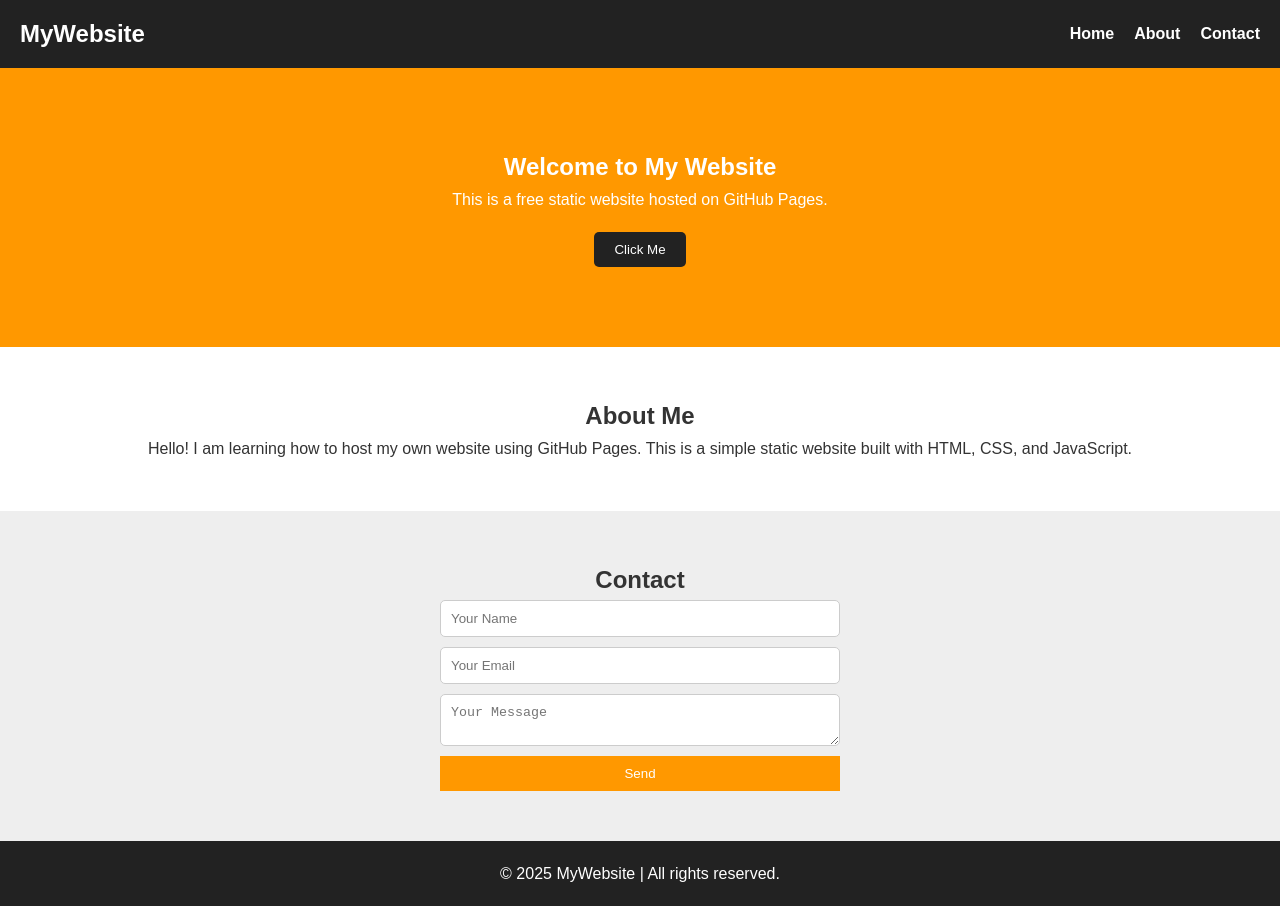
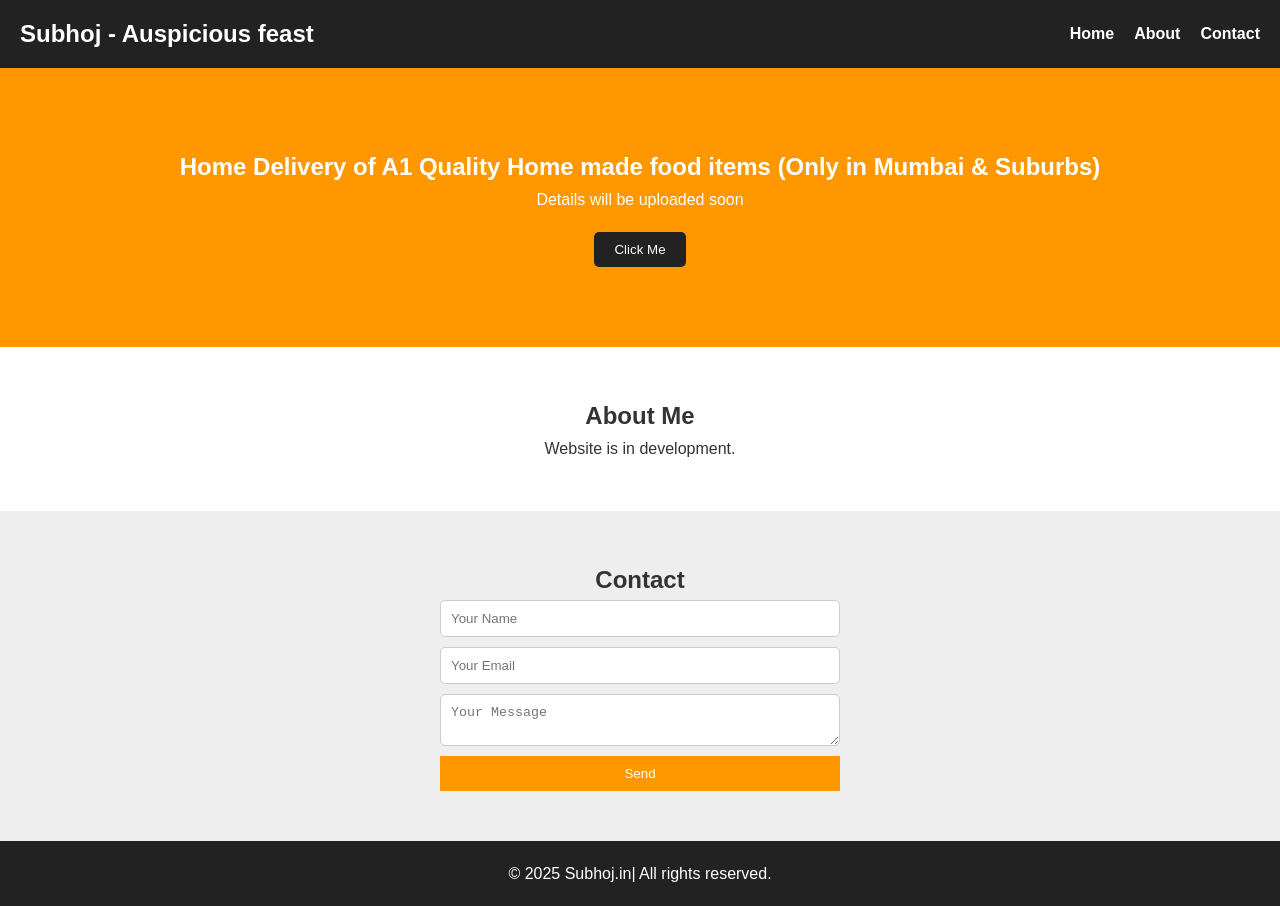
Before and after one commit to kunalnp-501/subhoj, a plain HTML site: page index.html in a window 1280 px wide. Drawn offline with Linux system fonts and the light colour scheme.

Commit message:
Add files via upload

```diff
--- a/index.html
+++ b/index.html
@@ -3,13 +3,13 @@
 <head>
   <meta charset="UTF-8">
   <meta name="viewport" content="width=device-width, initial-scale=1.0">
-  <title>My Static Website</title>
+  <title>Subhoj - Auspicious feast </title>
   <link rel="stylesheet" href="style.css">
 </head>
 <body>
   <header>
     <nav>
-      <h1 class="logo">MyWebsite</h1>
+      <h1 class="logo">Subhoj - Auspicious feast</h1>
       <ul>
         <li><a href="#home">Home</a></li>
         <li><a href="#about">About</a></li>
@@ -19,16 +19,15 @@
   </header>
 
   <section id="home" class="hero">
-    <h2>Welcome to My Website</h2>
-    <p>This is a free static website hosted on GitHub Pages.</p>
+    <h2>Home Delivery of A1 Quality Home made food items (Only in Mumbai & Suburbs) </h2>
+    <p>Details will be uploaded soon</p>
     <button onclick="sayHello()">Click Me</button>
   </section>
 
   <section id="about" class="about">
     <h2>About Me</h2>
     <p>
-      Hello! I am learning how to host my own website using GitHub Pages.
-      This is a simple static website built with HTML, CSS, and JavaScript.
+      Website is in development.
     </p>
   </section>
 
@@ -43,7 +42,7 @@
   </section>
 
   <footer>
-    <p>© 2025 MyWebsite | All rights reserved.</p>
+    <p>© 2025 Subhoj.in| All rights reserved.</p>
   </footer>
 
   <script src="script.js"></script>
```
